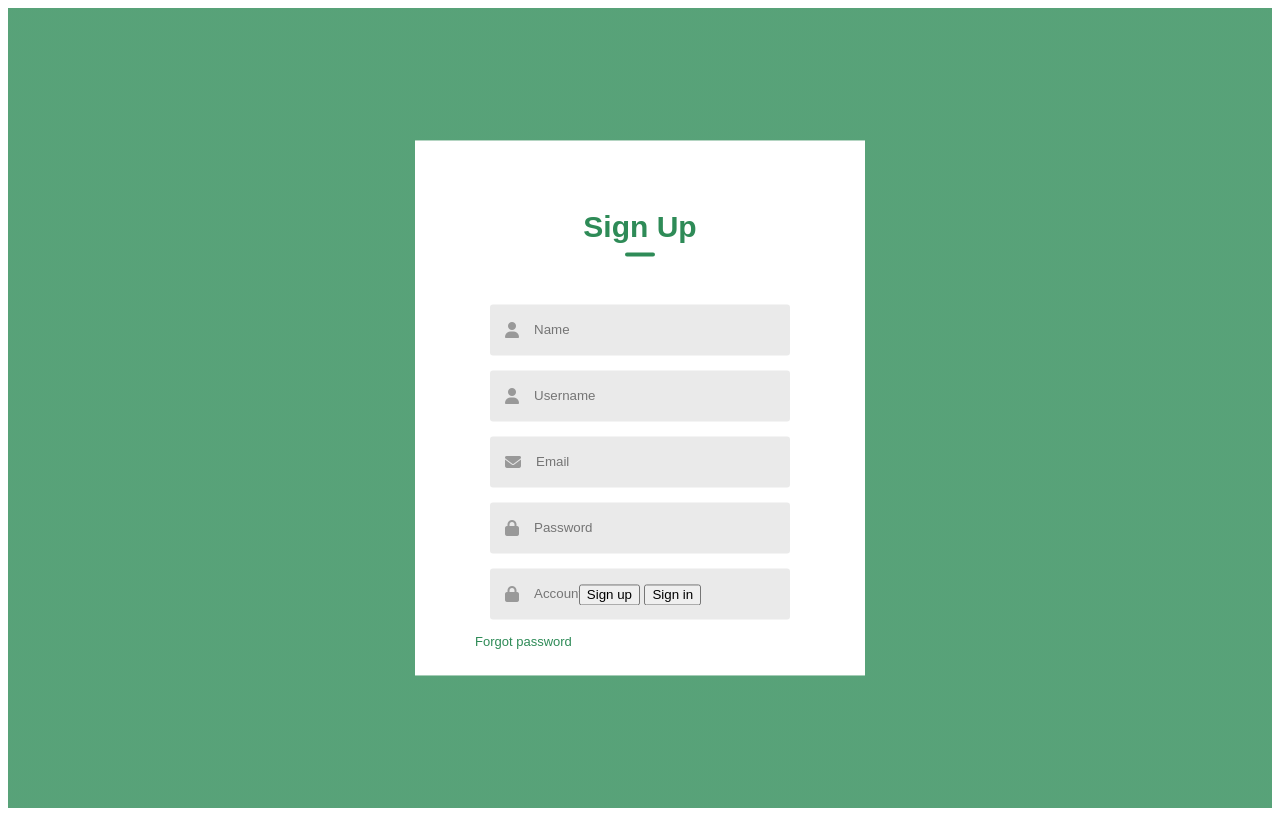
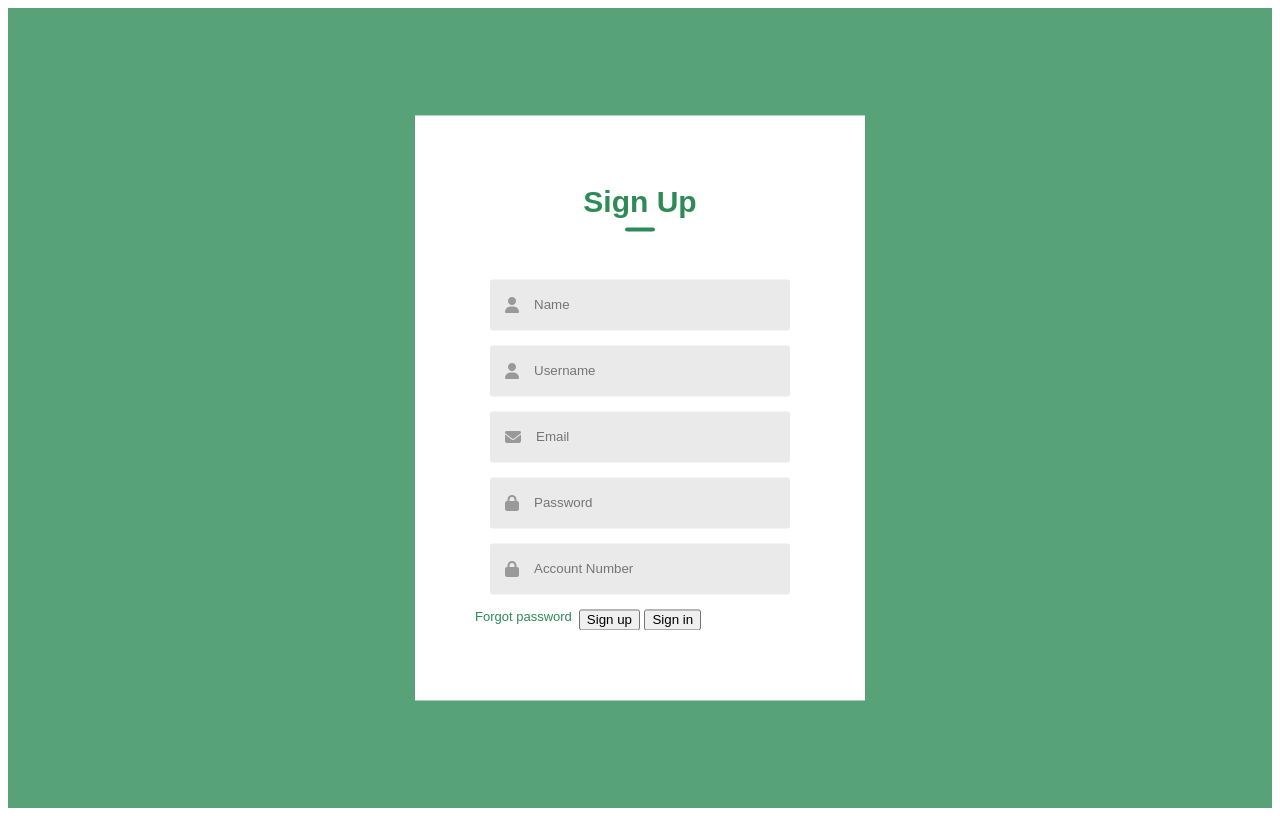
Before and after one commit to MichaelJochens/General-Banking-Application, a PHP site: page / in a window 1280 px wide. Run offline with PHP 8.4, Linux system fonts and the light colour scheme; some libraries are stand-ins or nearby versions.

Commit message:
Update style.css
Reformatted to fit the added text fields.

```diff
--- a/style.css
+++ b/style.css
@@ -90,7 +90,7 @@ form p a {
 }
 
 .input-group{
-	height: 280px;
+	height: 330px;
 }
 
 .btn-field button.disable{
```
